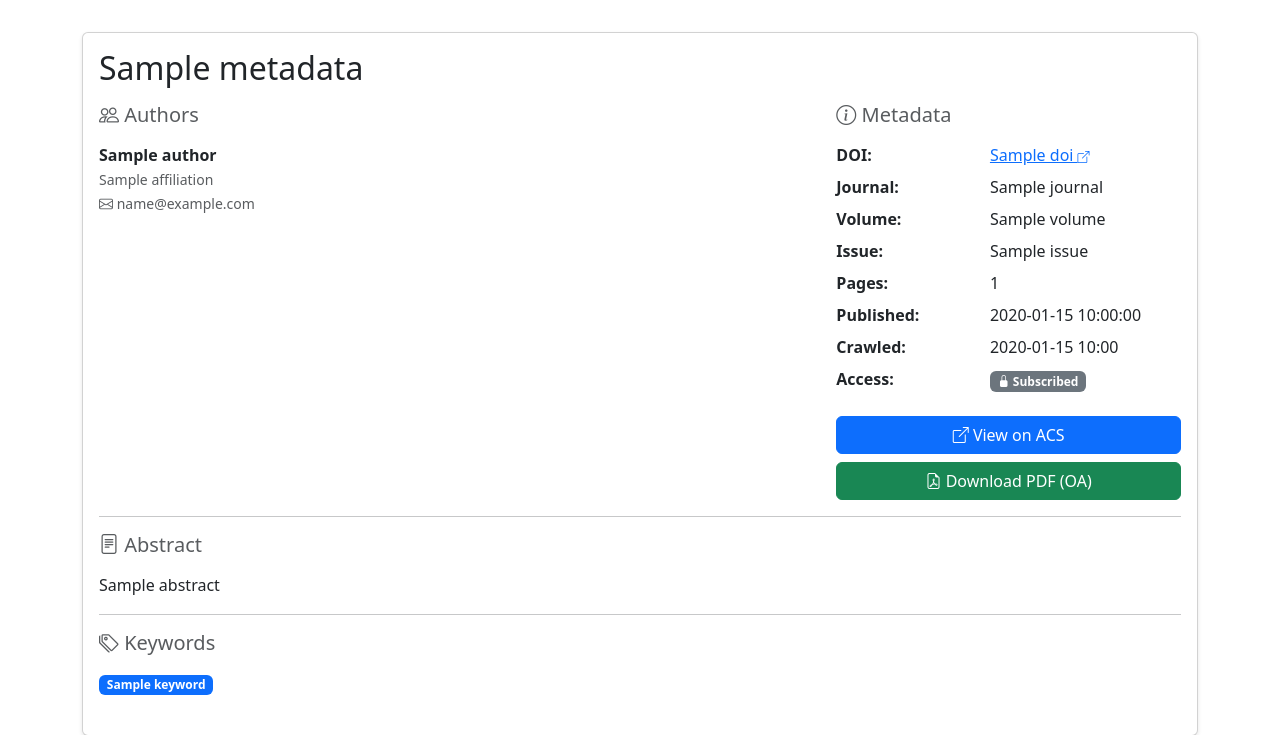
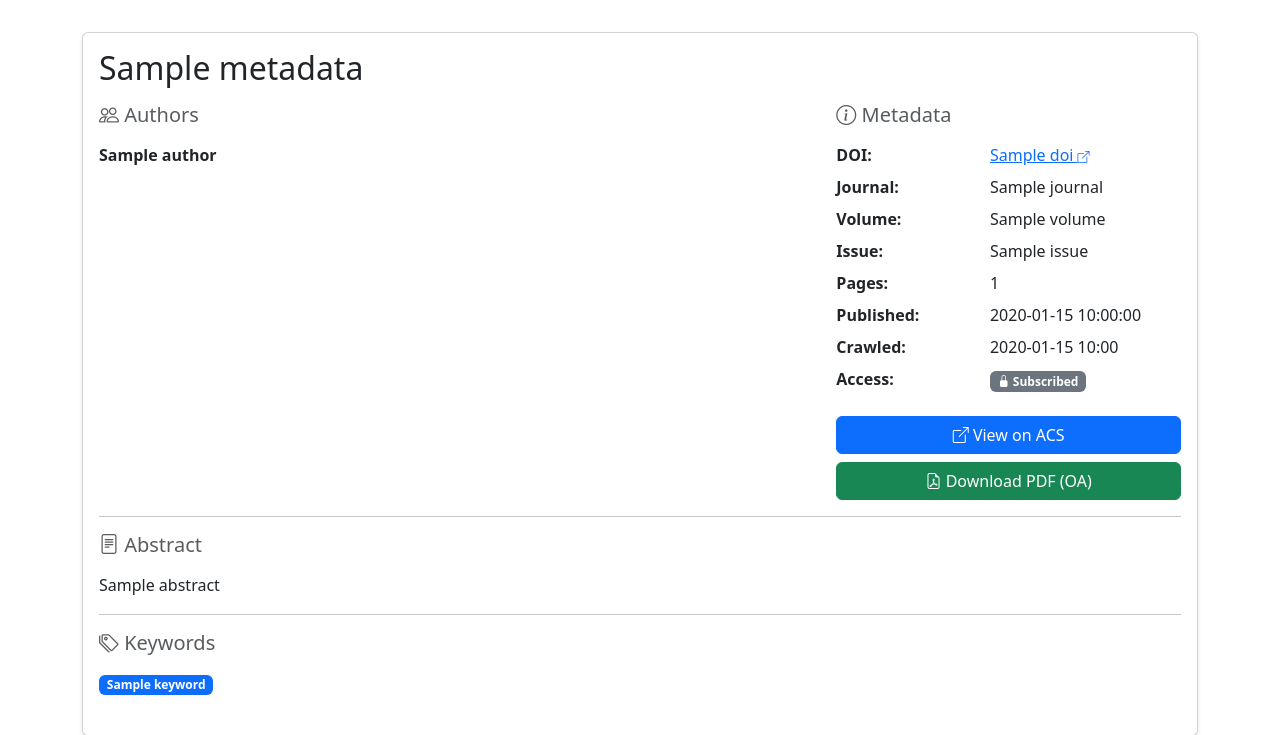
Before and after one commit to gxf1212/ACS_crawler, a FastAPI app: template src/acs_crawler/api/templates/paper_detail.html in a window 1280 px wide. Shown: the part 100-835 px from the top of the page. Run offline with FastAPI, Linux system fonts and the light colour scheme; the template is opened without the code that fills it: most values are stand-ins (such as "Sample title", 1, 10 or a date in 2020).

Commit message:
ui: Display authors as comma-separated list
- Change authors from vertical list to comma-separated format
- Remove affiliation and email display for cleaner layout
- Matches papers list display style

🤖 Generated with [Claude Code](https://claude.com/claude-code)

Co-Authored-By: Claude <noreply@anthropic.com>

```diff
--- a/src/acs_crawler/api/templates/paper_detail.html
+++ b/src/acs_crawler/api/templates/paper_detail.html
@@ -27,19 +27,11 @@
                             <i class="bi bi-people"></i> Authors
                         </h5>
                         {% if paper.metadata.authors %}
-                        <ul class="list-unstyled">
+                        <p>
                             {% for author in paper.metadata.authors %}
-                            <li class="mb-1">
-                                <strong>{{ author.name }}</strong>
-                                {% if author.affiliation %}
-                                <br><small class="text-muted">{{ author.affiliation }}</small>
-                                {% endif %}
-                                {% if author.email %}
-                                <br><small class="text-muted"><i class="bi bi-envelope"></i> {{ author.email }}</small>
-                                {% endif %}
-                            </li>
+                                <strong>{{ author.name }}</strong>{% if not loop.last %}, {% endif %}
                             {% endfor %}
-                        </ul>
+                        </p>
                         {% else %}
                         <p class="text-muted">No author information available</p>
                         {% endif %}
```
